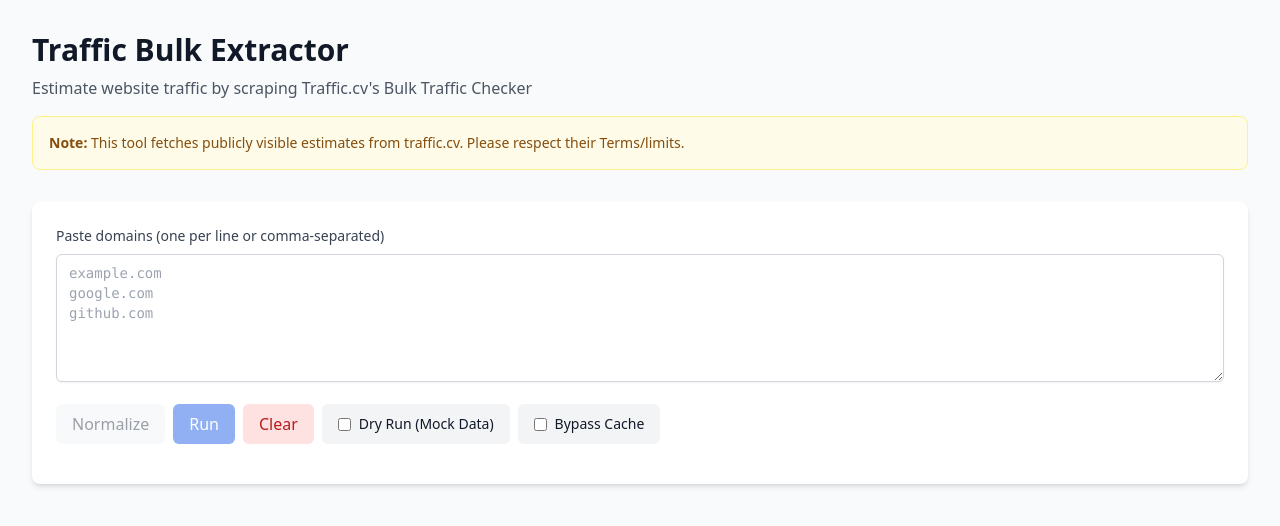
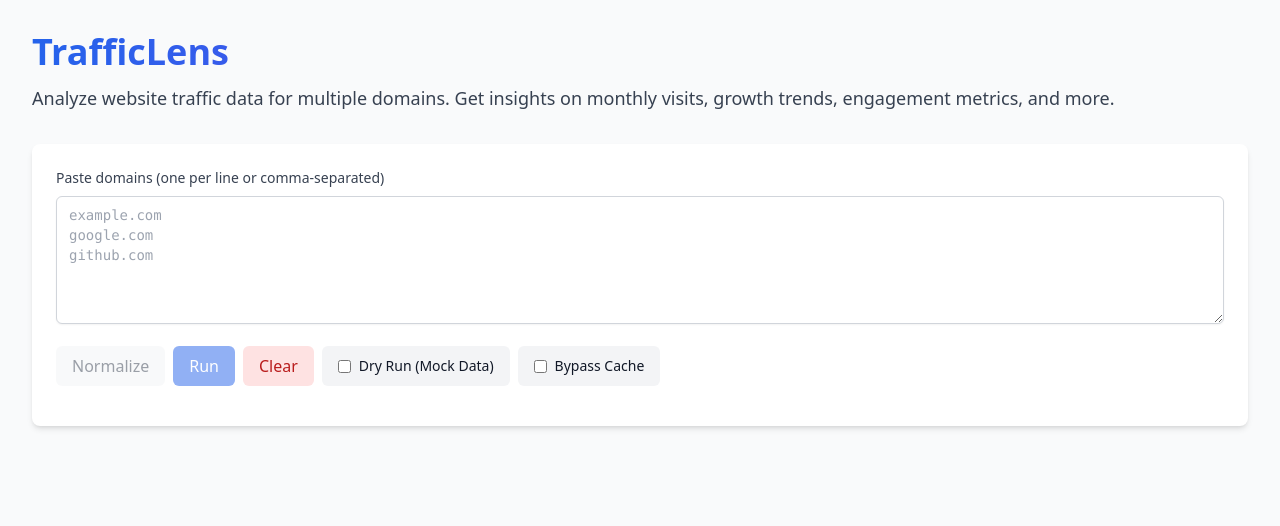
Before and after one commit to haiweiliu/trafficlens, a Next.js app: page / in a window 1280 px wide. Shown: the top 526 px of the page. Built offline with nearby package versions, Linux system fonts and the light colour scheme.

Commit message:
Rebrand to TrafficLens: Remove traffic.cv references from UI, update branding and descriptions

```diff
--- a/app/layout.tsx
+++ b/app/layout.tsx
@@ -2,8 +2,8 @@ import type { Metadata } from "next";
 import "./globals.css";
 
 export const metadata: Metadata = {
-  title: "Traffic Bulk Extractor",
-  description: "Estimate website traffic by scraping Traffic.cv's Bulk Traffic Checker",
+  title: "TrafficLens - Website Traffic Analytics",
+  description: "Analyze website traffic data for multiple domains. Get insights on monthly visits, growth trends, engagement metrics, and more.",
 };
 
 export default function RootLayout({
--- a/app/page.tsx
+++ b/app/page.tsx
@@ -94,16 +94,12 @@ export default function Home() {
   return (
     <main className="min-h-screen p-8 max-w-7xl mx-auto">
       <div className="mb-8">
-        <h1 className="text-3xl font-bold mb-2">Traffic Bulk Extractor</h1>
-        <p className="text-gray-600 mb-4">
-          Estimate website traffic by scraping Traffic.cv's Bulk Traffic Checker
+        <h1 className="text-4xl font-bold mb-3 bg-gradient-to-r from-blue-600 to-purple-600 bg-clip-text text-transparent">
+          TrafficLens
+        </h1>
+        <p className="text-lg text-gray-700 mb-6">
+          Analyze website traffic data for multiple domains. Get insights on monthly visits, growth trends, engagement metrics, and more.
         </p>
-        <div className="bg-yellow-50 border border-yellow-200 rounded-lg p-4 mb-4">
-          <p className="text-sm text-yellow-800">
-            <strong>Note:</strong> This tool fetches publicly visible estimates from traffic.cv.
-            Please respect their Terms/limits.
-          </p>
-        </div>
       </div>
 
       <div className="bg-white rounded-lg shadow-md p-6 mb-6">
--- a/package.json
+++ b/package.json
@@ -1,7 +1,7 @@
 {
   "name": "trafficlens",
   "version": "1.0.0",
-  "description": "",
+  "description": "TrafficLens - Website Traffic Analytics Tool. Analyze traffic data for multiple domains with insights on visits, growth trends, and engagement metrics.",
   "main": "index.js",
   "engines": {
     "node": ">=20.9.0",
```
Also changed, not shown: 1 other file (tests, documents, lock files or other folders).
